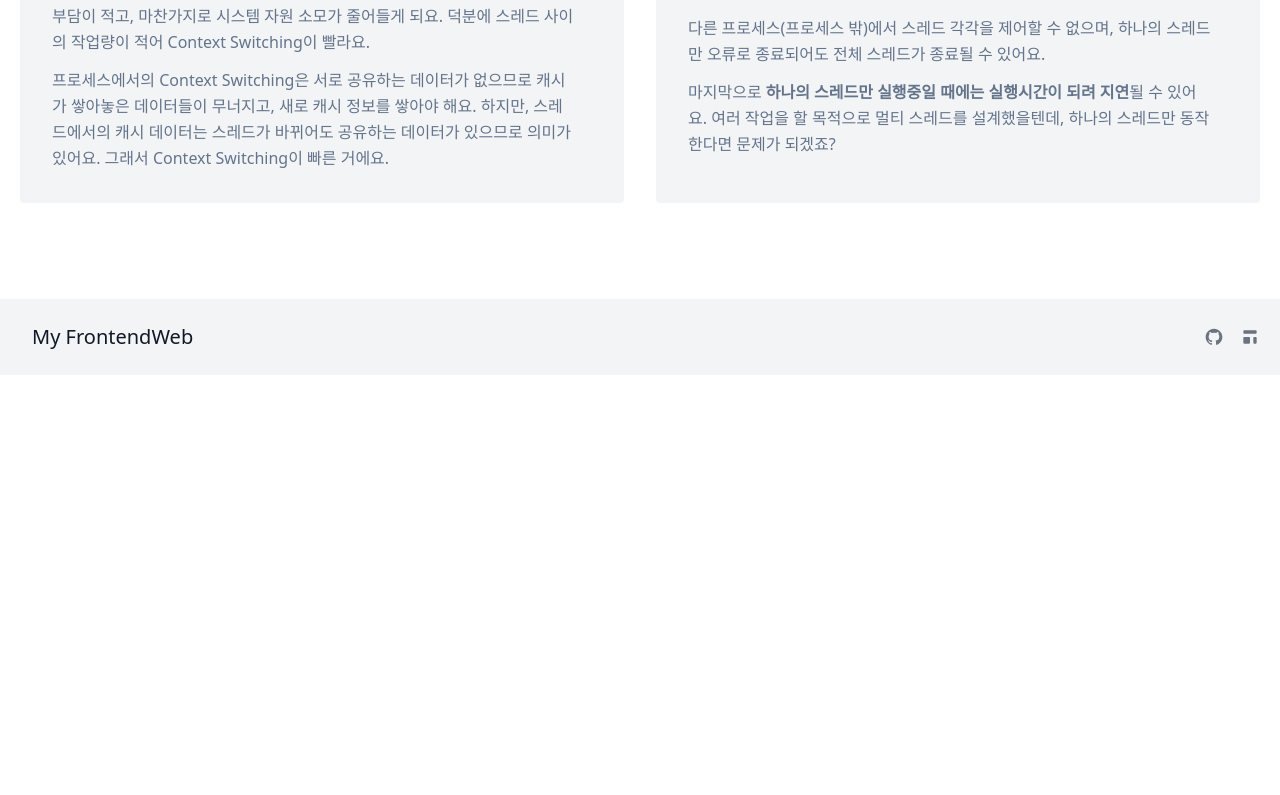
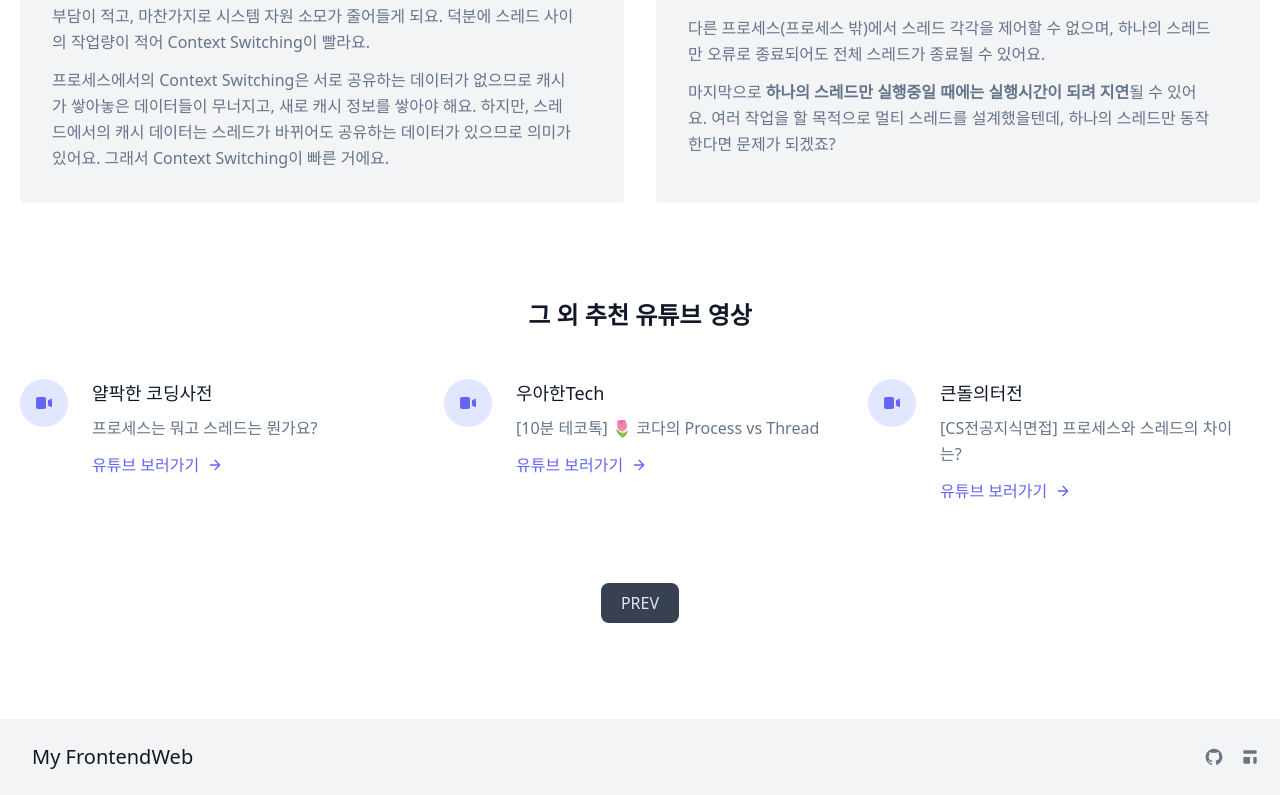
Before and after one commit to Lee-Sang-Beom/nextjs_and_notion, a Next.js app: page /web_basic/process_and_thread in a window 1280 px wide. Shown: the part 3693-4488 px from the top of the page. Before the commit the page ends 4068 px from the top, so only its background shows below. Built offline with nearby package versions, Linux system fonts and the light colour scheme.

Commit message:
complete make process_and_thread page

```diff
--- a/pages/web_basic/hoisting.tsx
+++ b/pages/web_basic/hoisting.tsx
@@ -6,7 +6,7 @@ import MoveBtn from "../../components/moveBtn";
 export default function Hoisting() {
     // 페이지 넘김 정보
     const prev = undefined;
-    const next = undefined;
+    const next = '/web_basic/process_and_thread';
 
     return (
         <>
--- a/pages/web_basic/process_and_thread.tsx
+++ b/pages/web_basic/process_and_thread.tsx
@@ -5,7 +5,7 @@ import MoveBtn from "../../components/moveBtn";
 
 export default function Process_and_Thread() {
     // 페이지 넘김 정보
-    const prev = undefined;
+    const prev = '/web_basic/hoisting';
     const next = undefined;
 
     return (
@@ -22,7 +22,7 @@ export default function Process_and_Thread() {
                         <div className="flex flex-col">
                             {/* bar 길이*/}
                             <div className="h-1 bg-gray-200 rounded overflow-hidden">
-                                <div className="w-0 h-full bg-indigo-500"></div>
+                                <div className="w-1/4 h-full bg-indigo-500"></div>
                             </div>
                             {/* 제목 : p태그 설명을 포함할 경우, div py-6 mb-2*/}
                             <div className="flex flex-wrap sm:flex-row flex-col py-6 mb-2">
@@ -47,7 +47,7 @@ export default function Process_and_Thread() {
                     <div className="container px-5 py-12 mx-auto">
                         {/* bar 길이*/}
                         <div className="h-1 bg-gray-200 rounded overflow-hidden">
-                            <div className="w-1/6 h-full bg-indigo-500"></div>
+                            <div className="w-1/2 h-full bg-indigo-500"></div>
                         </div>
 
                         {/* 프로그램 */}
@@ -193,7 +193,7 @@ export default function Process_and_Thread() {
                     <div className="container px-5 py-12 mx-auto">
                         {/* bar 길이*/}
                         <div className="h-1 bg-gray-200 rounded overflow-hidden">
-                            <div className="w-1/3 h-full bg-indigo-500"></div>
+                            <div className="w-3/4 h-full bg-indigo-500"></div>
                         </div>
 
                         {/* 차이점 바로 기술 */}
@@ -241,7 +241,7 @@ export default function Process_and_Thread() {
                     <div className="container px-5 py-12 mx-auto">
                         {/* bar 길이*/}
                         <div className="h-1 bg-gray-200 rounded overflow-hidden">
-                            <div className="w-1/2 h-full bg-indigo-500"></div>
+                            <div className="w-full h-full bg-indigo-500"></div>
                         </div>
 
                         {/* 멀티 프로세스 */}
@@ -364,6 +364,35 @@ export default function Process_and_Thread() {
                     </div>
                 </section>
 
+                {/*마무리*/}
+                <section className="text-gray-600 body-font">
+                    <div className="container px-5 mx-auto">
+                        <h1 className="sm:text-2xl text-xl font-bold title-font text-center text-gray-900 mb-12">
+                        그 외 추천 유튜브 영상
+                        </h1>
+                        <div className="flex flex-wrap sm:-m-4 -mx-4 -mb-10 -mt-4 md:space-y-0 space-y-6">
+                        <Recommend_Youtube
+                            channel_name={`얄팍한 코딩사전`}
+                            video_title={`프로세스는 뭐고 스레드는 뭔가요?`}
+                            url={`https://www.youtube.com/watch?v=iks_Xb9DtTM`}
+                        />
+                        <Recommend_Youtube
+                            channel_name={`우아한Tech`}
+                            video_title={`[10분 테코톡] 🌷 코다의 Process vs Thread`}
+                            url={`https://www.youtube.com/watch?v=1grtWKqTn50`}
+                        />
+                        <Recommend_Youtube
+                            channel_name={`큰돌의터전`}
+                            video_title={`[CS전공지식면접] 프로세스와 스레드의 차이는?`}
+                            url={`https://www.youtube.com/watch?v=sJAcnXquSd4`}
+                        />
+                        </div>
+                    </div>
+                </section>
+
+                {/*이동하기*/}
+                <MoveBtn prev={prev} next={next} />
+
             </Layout>
         </>
     );
```
